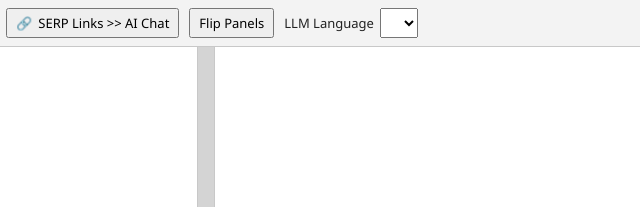
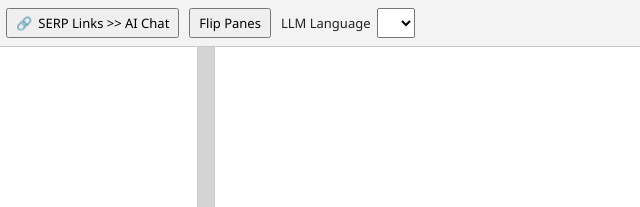
Before and after one commit to OlegIGalkin/Nextpage, a website built with Vite: page src/renderer/index.html in a window 1280 px wide. Shown: the top 207 px of the page, 443-1083 px from the left. Built offline with nearby package versions, Linux system fonts and the light colour scheme.

Commit message:
Flip Panes. Readme update.

```diff
--- a/src/renderer/index.html
+++ b/src/renderer/index.html
@@ -22,7 +22,7 @@
         </label>
         <button type="button" id="query-to-chat"><span aria-hidden="true">🔍</span> Search Query &gt;&gt; AI Chat</button>
         <button type="button" id="links-to-chat"><span aria-hidden="true">🔗</span> SERP Links &gt;&gt; AI Chat</button>
-        <button type="button" id="flip">Flip Panels</button>
+        <button type="button" id="flip">Flip Panes</button>
         <label class="toolbar-field">
           LLM Language
           <select id="llm-language" aria-label="LLM Language"></select>
```
Also changed, not shown: README.md.
